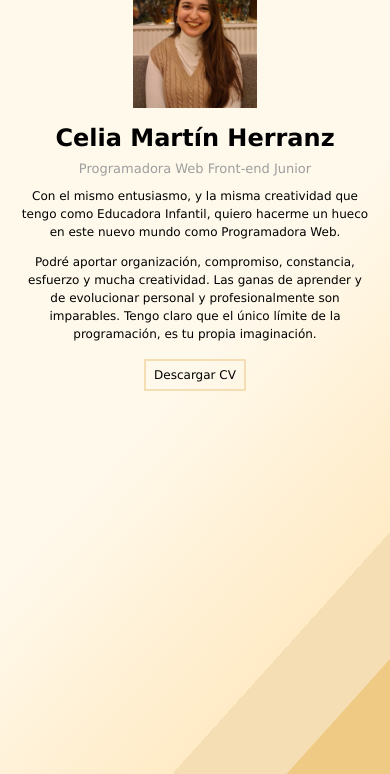
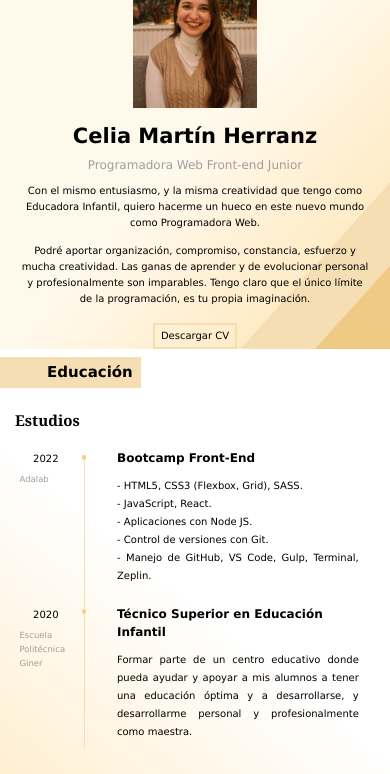
Before and after one commit to celiamartin11/Personal-Project-CV-JavaScript, a website: page docs/index.html in a window 390 px wide. Shown: the part 58-832 px from the top of the page. Drawn offline with nearby package versions, Linux system fonts and the light colour scheme; files that its build step writes are made by us from their sources.

Commit message:
details mobile

```diff
--- a/src/scss/main.scss
+++ b/src/scss/main.scss
@@ -146,7 +146,10 @@ main {
 
 .profile-container{
     background: linear-gradient(132deg, #fff9ec 0%, #fff9ec 50%, rgb(255, 235, 198) calc(80% + 1px), rgb(255, 235, 198) 80%, wheat calc(80% + 1px), wheat 90%, rgb(239, 202, 132) calc(90% + 1px), rgb(239, 202, 132) 100%);
-    height: 100vh;
+    height: auto;
+    display: flex;
+    justify-content: center;
+    flex-direction: column;
     @media all and (min-width: 768px){
         display: flex;
         flex-direction: column;
@@ -155,6 +158,7 @@ main {
     @media all and (min-width: 1280px){
         flex-direction: row;
         align-items: flex-start;
+        justify-content: flex-start;
     }
 }
 
@@ -198,7 +202,7 @@ main {
 .profile-name{
     font-family:'Lucida Sans', 'Lucida Sans Regular', 'Lucida Grande', 'Lucida Sans Unicode', Geneva, Verdana, sans-serif;
     font-weight: bolder;
-    font-size: 24px;
+    font-size: 21px;
     margin-top: 15px;
     text-align: center;
     @media all and (min-width: 768px){
@@ -208,7 +212,7 @@ main {
 
 .profile-position{
     font-family: Verdana, Geneva, Tahoma, sans-serif;
-    font-size: 13px;
+    font-size: 12px;
     margin-top: 12px;
     color: rgb(158, 158, 158);
     text-align: center;
@@ -220,8 +224,8 @@ main {
 
 .profile-intro{
     font-family: Verdana, Geneva, Tahoma sans-serif;
-    font-size: 12px;
-    line-height: 18px;
+    font-size: 10px;
+    line-height: 16px;
     width: 90vw;
     margin-top: 12px;
     text-align: center;
@@ -240,10 +244,10 @@ main {
 
 .profile-download{
     font-family: Verdana, Geneva, Tahoma, sans-serif;
-    font-size: 12px;
+    font-size: 10px;
     border: 2px solid wheat;
     margin-top: 16px;
-    padding: 8px;
+    padding: 6px;
     text-decoration: none;
     color: black;
     @media all and (min-width: 768px){
@@ -259,14 +263,18 @@ main {
 
 //Studies
 .studies-container{
-    height: 150vh;
+    height: auto;
     padding-top: 2vw;
     background: linear-gradient(39deg, rgb(239, 202, 132) 0%, rgb(239, 202, 132) 8%, wheat calc(8% + 1px), wheat 15%, rgb(255, 235, 198) calc(15% + 1px), rgb(255, 235, 198) 20%, white calc(60% + 1px), white 100%);
+    display: flex;
+    justify-content: center;
+    flex-direction: column;
     @media all and (min-width: 768px){
         height: 100vh;
     }
     @media all and (min-width: 1280px){
         height: 100vh;
+        justify-content: flex-start;
     }
 }
 
@@ -575,9 +583,12 @@ main {
 
 //Project
 .project-container{
-    height: 100vh;
+    height: auto;
     padding-top: 2vw;
     background: linear-gradient(139deg, #fff9ec 0%, #fff9ec 40%, rgb(255, 235, 198) calc(54% + 1px), rgb(255, 235, 198) 61%, wheat calc(70% + 1px), wheat 82%, rgb(239, 202, 132) calc(92% + 1px), rgb(239, 202, 132) 100%);
+    display: flex;
+    justify-content: center;
+    flex-direction: column;
 }
 
 .image-container {
@@ -662,10 +673,16 @@ main {
 
 //Skills
 .skills{
-    height: 110vh;
+    height: auto;
     padding-top: 2vw;
     background: linear-gradient(125deg, #FFFFFF 0%, #000000 100%), linear-gradient(104deg, #fff4d9 0%, #fff4d9 65%, rgb(255, 228, 177) calc(65% + 1px), rgb(255, 228, 177) 76%, rgb(255, 217, 146) calc(76% + 1px), rgb(255, 217, 146) 88%, rgb(255, 201, 102) calc(88% + 1px), rgb(255, 201, 102) 100%), linear-gradient(28deg, #FFD9E8 0%, #FFD9E8 76%, #b49d87 calc(76% + 1px), #b49d87 84%, #88714a calc(84% + 1px), #88714a 92%, #6a5626 calc(92% + 1px), #6a5626 100%);
     background-blend-mode: overlay, overlay, normal;
+    display: flex;
+    justify-content: center;
+    flex-direction: column;
+    @media all and (min-width: 1280px){
+        justify-content: flex-start;
+    }
  }
 
  .skills-container{
```
